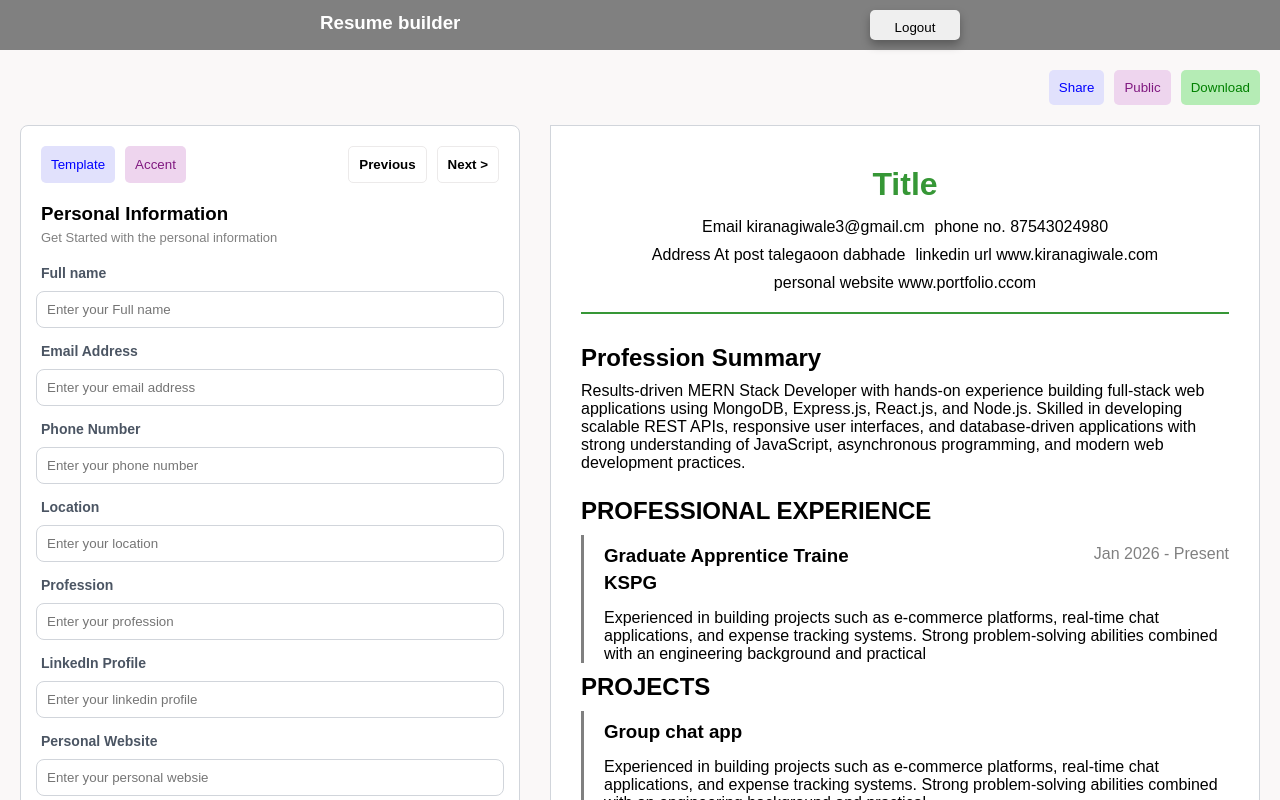
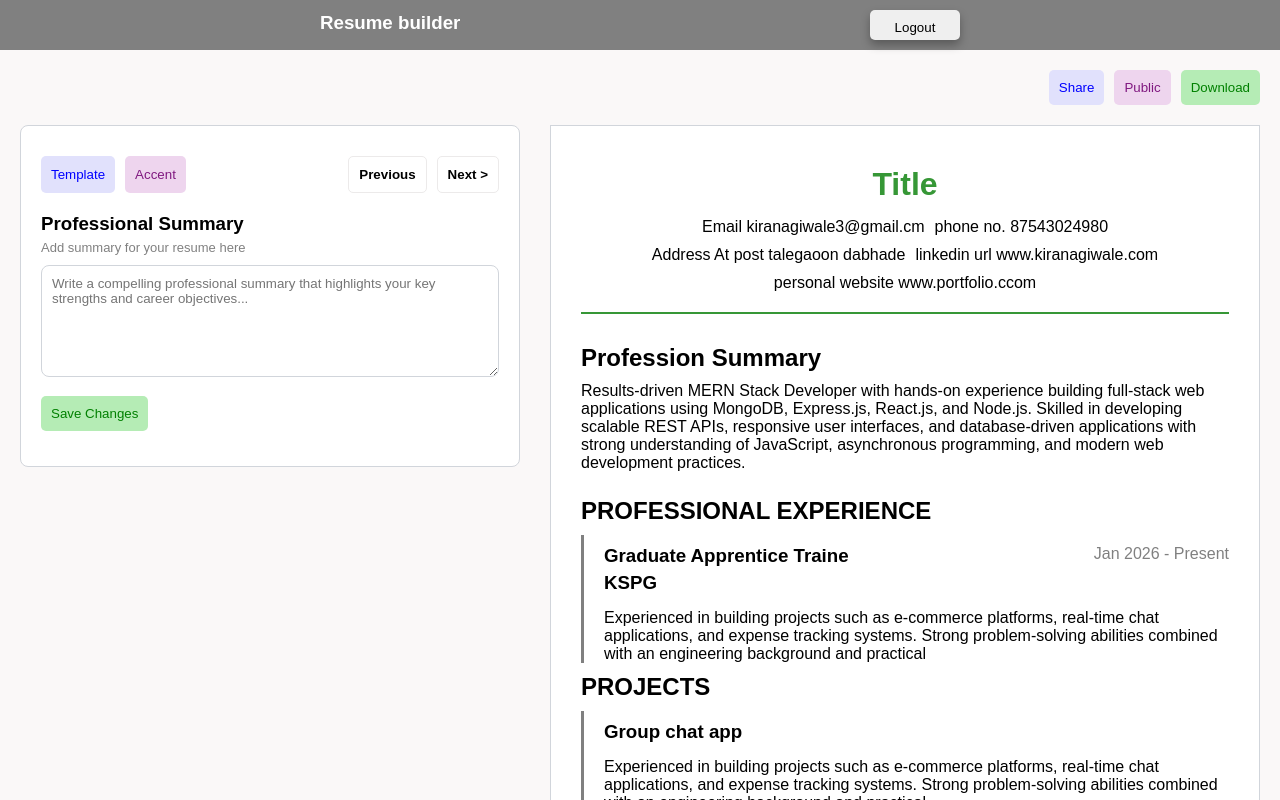
Before and after one commit to Kiran9991/Resume-builder, a React (Vite) app: page / in a window 1280 px wide. Shown: the top 800 px of the page. Built offline with nearby package versions, Linux system fonts and the light colour scheme.

Commit message:
fix the space issue in form

```diff
--- a/src/components/Resume form contents/Form Title buttons/FormTitleButton.module.css
+++ b/src/components/Resume form contents/Form Title buttons/FormTitleButton.module.css
@@ -1,7 +1,7 @@
 .formTitleBtn {
   display: flex;
   gap: 10px;
-  padding: 10px;
+  padding: 10px 0;
 }
 
 .formTitleBtn button:nth-child(3) {
--- a/src/components/Resume form contents/Form Title/FormTitle.jsx
+++ b/src/components/Resume form contents/Form Title/FormTitle.jsx
@@ -2,11 +2,11 @@ import React from "react";
 
 import styles from "./FormTitle.module.css";
 
-export default function FormTitle() {
+export default function FormTitle({title, description}) {
   return (
     <div className={styles.formTitle}>
-      <h3>Personal Information</h3>
-      <p className={styles.brief}>Get Started with the personal information</p>
+      <h3>{title}</h3>
+      <p className={styles.brief}>{description}</p>
     </div>
   );
 }
--- a/src/components/Resume form contents/Form Title/FormTitle.module.css
+++ b/src/components/Resume form contents/Form Title/FormTitle.module.css
@@ -4,5 +4,5 @@
 }
 
 .formTitle {
-  padding: 10px;
+  padding: 10px 0;
 }
--- /dev/null
+++ b/src/components/Resume form contents/Inputs/Inputs.jsx
@@ -0,0 +1,12 @@
+import React from "react";
+
+import styles from "./inputs.module.css";
+
+export default function Inputs({ text, type }) {
+  return (
+    <div className={styles.inputGroup}>
+      <label>{text}</label>
+      <input type={type} placeholder={`Enter your ${text}`} />
+    </div>
+  );
+}
--- /dev/null
+++ b/src/components/Resume form contents/Inputs/inputs.module.css
@@ -0,0 +1,32 @@
+.inputGroup {
+  padding: 5px 0;
+  box-sizing: border-box;
+  display: flex;
+  flex-direction: column;
+  gap: 5px;
+}
+
+.inputGroup label {
+  padding: 5px 0;
+  box-sizing: border-box;
+  font-size: 0.875rem;
+  font-weight: 500;
+  color: #4b5563;
+  font-weight: bold;
+}
+
+.inputGroup input {
+  box-sizing: border-box;
+  border: none;
+  border-radius: 0.5rem;
+  padding: 10px;
+  width: 100%;
+  border: 1px solid #d1d5db;
+  transition: 0.3s ease;
+  outline: none;
+}
+
+.inputGroup input:focus {
+  border-color: #3b82f6;
+  box-shadow: 0 0 0 2px #3b82f6;
+}
--- a/src/components/Resume form contents/Personal Data/PersonalDataForm.jsx
+++ b/src/components/Resume form contents/Personal Data/PersonalDataForm.jsx
@@ -1,47 +1,24 @@
 import React from "react";
 
-import styles from "./PersonalDataForm.module.css";
 import FormTitle from "../Form Title/FormTitle";
+import Inputs from "../Inputs/Inputs";
 
 export default function PersonalDataForm() {
   return (
     <>
-    <FormTitle/>
+      <FormTitle
+        title={"Personal Information"}
+        description={"Get Started with the personal information"}
+      />
+
       <form>
-        <div className={styles.inputGroup}>
-          <label>Full name</label>
-          <input type="text" placeholder="Enter your Full name" />
-        </div>
-
-        <div className={styles.inputGroup}>
-          <label>Email Address</label>
-          <input type="email" placeholder="Enter your email address" />
-        </div>
-
-        <div className={styles.inputGroup}>
-          <label>Phone Number</label>
-          <input type="number" placeholder="Enter your phone number" />
-        </div>
-
-        <div className={styles.inputGroup}>
-          <label>Location</label>
-          <input type="text" placeholder="Enter your location" />
-        </div>
-
-        <div className={styles.inputGroup}>
-          <label>Profession</label>
-          <input type="text" placeholder="Enter your profession" />
-        </div>
-
-        <div className={styles.inputGroup}>
-          <label>LinkedIn Profile</label>
-          <input type="text" placeholder="Enter your linkedin profile" />
-        </div>
-
-        <div className={styles.inputGroup}>
-          <label>Personal Website</label>
-          <input type="text" placeholder="Enter your personal websie" />
-        </div>
+        <Inputs text="Full name" type="text" />
+        <Inputs text="Email Address" type="email" />
+        <Inputs text="Phone Number" type="number" />
+        <Inputs text="Location" type="text" />
+        <Inputs text="Profession" type="text" />
+        <Inputs text="LinkedIn Profile" type="text" />
+        <Inputs text="Personal Website" type="text" />
       </form>
     </>
   );
--- a/src/components/Resume form contents/Personal Data/PersonalDataForm.module.css
+++ /dev/null
@@ -1,32 +0,0 @@
-.inputGroup {
-  padding: 5px;
-  box-sizing: border-box;
-  display: flex;
-  flex-direction: column;
-  gap: 5px;
-}
-
-.inputGroup label {
-  padding: 5px;
-  box-sizing: border-box;
-  font-size: 0.875rem;
-  font-weight: 500;
-  color: #4b5563;
-  font-weight: bold;
-}
-
-.inputGroup input {
-  box-sizing: border-box;
-  border: none;
-  border-radius: 0.5rem;
-  padding: 10px;
-  width: 100%;
-  border: 1px solid #d1d5db;
-  transition: 0.3s ease;
-  outline: none;
-}
-
-.inputGroup input:focus {
-  border-color: #3b82f6;
-  box-shadow: 0 0 0 2px #3b82f6;
-}
--- /dev/null
+++ b/src/components/Resume form contents/Professional Summary/ProffessionalSummary.jsx
@@ -0,0 +1,18 @@
+import React from "react";
+import Inputs from "../Inputs/Inputs";
+import FormTitle from "../Form Title/FormTitle";
+import styles from './ProffessionalSummary.module.css';
+
+export default function ProffessionalSummary() {
+  return (
+    <>
+      <FormTitle
+        title={"Professional Summary"}
+        description={"Add summary for your resume here"}
+      />
+      <textarea rows={6} cols={70}
+      placeholder="Write a compelling professional summary that highlights your key strengths and career objectives..."
+      className={styles.textArea}/>
+    </>
+  );
+}
--- /dev/null
+++ b/src/components/Resume form contents/Professional Summary/ProffessionalSummary.module.css
@@ -0,0 +1,16 @@
+.textArea {
+  box-sizing: border-box;
+  border: none;
+  border-radius: 0.5rem;
+  padding: 10px;
+  width: 100%;
+  max-width: max-content;
+  border: 1px solid #d1d5db;
+  transition: 0.3s ease;
+  outline: none;
+}
+
+.textArea:focus {
+  border-color: #3b82f6;
+  box-shadow: 0 0 0 2px #3b82f6;
+}
--- a/src/pages/ResumeForm.jsx
+++ b/src/pages/ResumeForm.jsx
@@ -5,6 +5,7 @@ import { PrintPdf } from "../components/Resume Preview/ResumePreview";
 import ResumePreview from "../components/Resume Preview/ResumePreview";
 import PersonalDataForm from "../components/Resume form contents/Personal Data/PersonalDataForm";
 import FormTitleButton from "../components/Resume form contents/Form Title buttons/FormTitleButton";
+import ProffessionalSummary from "../components/Resume form contents/Professional Summary/ProffessionalSummary";
 
 export default function ResumeForm() {
   return (
@@ -20,7 +21,8 @@ export default function ResumeForm() {
       <div className={styles.resumeFormContainer}>
         <div className={styles.formSection}>
           <FormTitleButton/>
-          <PersonalDataForm />
+          {/* <PersonalDataForm /> */}
+          <ProffessionalSummary/>
 
           <div className={styles.saveBth}>
             <button className={styles.downloadbtn}>Save Changes</button>
--- a/src/pages/ResumeForm.module.css
+++ b/src/pages/ResumeForm.module.css
@@ -4,30 +4,6 @@
   width: 100%;
   padding: 20px;
   box-sizing: border-box;
-}
-
-.formTitleBtn {
-  display: flex;
-  gap: 10px;
-  padding: 10px;
-}
-
-.formTitleBtn button:nth-child(3) {
-  margin-left: auto;
-}
-
-.formTitleBtn button:nth-child(3),
-.formTitleBtn button:nth-child(4) {
-  background-color: white;
-  font-weight: bold;
-  box-sizing: border-box;
-  border: 0.5px solid rgb(236, 234, 234);
-}
-
-.formTitleBtn button:nth-child(3):hover,
-.formTitleBtn button:nth-child(4):hover {
-  transition: 0.5s ease;
-  background-color: rgb(235, 232, 232);
 }
 
 .btnSection {
@@ -78,13 +54,13 @@
 }
 
 .formSection {
+  box-sizing: border-box;
   background-color: white;
   border-radius: 0.5rem;
   height: 100%;
   width: 100%;
   max-width: 500px;
-  padding: 10px;
-  box-sizing: border-box;
+  padding: 20px;
   border: 1px solid #d1d5db;
 }
 
@@ -100,5 +76,5 @@
 }
 
 .saveBth {
-  padding: 15px 5px;
+  padding: 15px 0px;
 }
```
